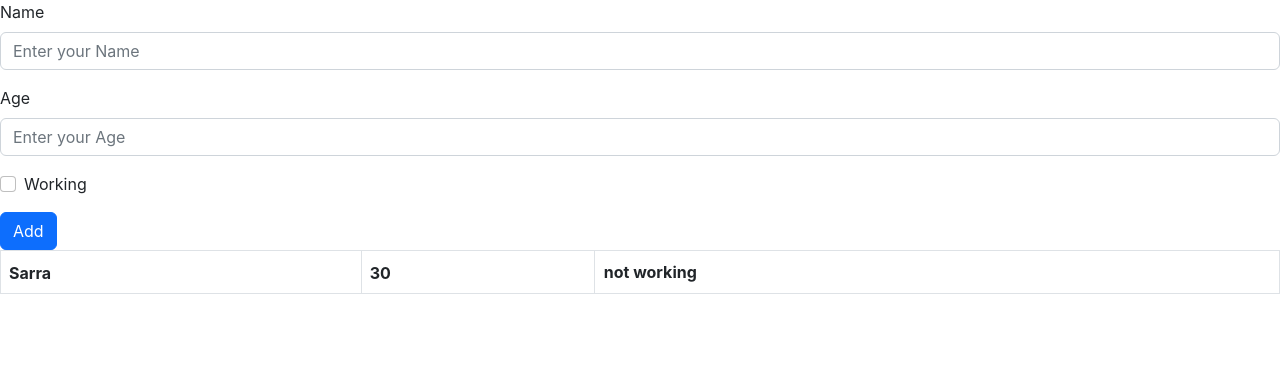
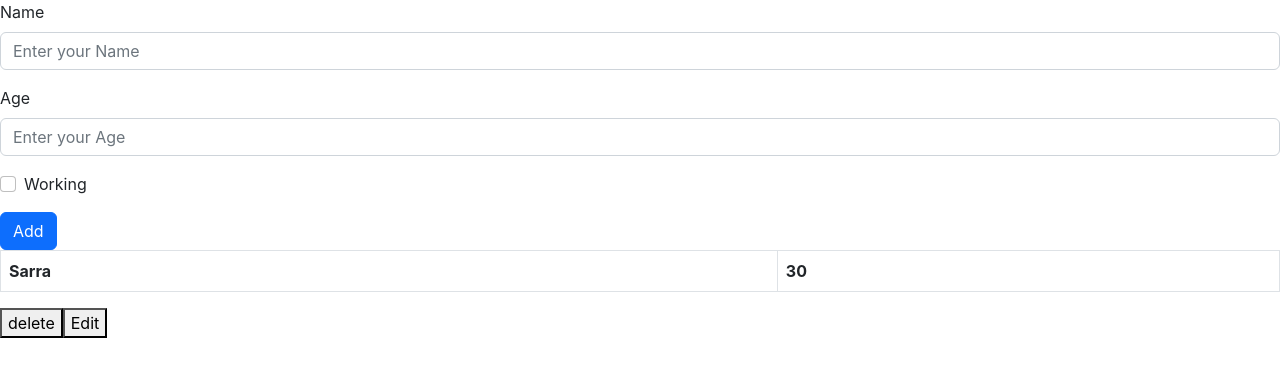
Before and after one commit to sarrabj/challengeredux, a React (Create React App) app: page / in a window 1280 px wide. Shown: the top 376 px of the page. Built offline with nearby package versions, Linux system fonts and the light colour scheme.

Commit message:
first commit

```diff
--- a/src/Actions/actionType.js
+++ b/src/Actions/actionType.js
@@ -1,2 +1,3 @@
 export const ADD="ADD"
 export const CHECK="CHECK"
+export const DELETE="DELETE"
--- a/src/Actions/actions.js
+++ b/src/Actions/actions.js
@@ -1,4 +1,4 @@
-import {ADD,CHECK} from './actionType'
+import {ADD,CHECK,DELETE} from './actionType'
 
 export const Add =(payload)=>{
 return{
@@ -11,3 +11,9 @@ type:CHECK,
 payload:id
     }
 }
+export const Delete =(id)=>{
+    return{
+type:DELETE,
+payload:id
+    }
+}
--- a/src/Components/AddUser.js
+++ b/src/Components/AddUser.js
@@ -19,7 +19,11 @@ const handleChange=(e)=>{
     const {name,value}=e.target;
     setUser({...user,[name]:value});
 }
+const handleadd=(e)=>{
+  e.preventDefault();
 
+  dispatch(Add(user))
+}
 
   return (
     <div>
@@ -42,7 +46,7 @@ const handleChange=(e)=>{
         <Form.Group className="mb-3" controlId="formBasicCheckbox">
         <Form.Check type="checkbox" label="Working" onClick={() => { dispatch(Check()) }}/>
         </Form.Group>
-        <Button variant="primary" type="submit" onClick={() => dispatch(Add(user))}>
+        <Button variant="primary" type="submit" onClick={handleadd}>
           Add
         </Button>
       </Form>
--- a/src/Components/ListUsers.js
+++ b/src/Components/ListUsers.js
@@ -1,15 +1,19 @@
 import React from 'react'
-
-import {useSelector} from 'react-redux'
+import {Delete} from '../Actions/actions'
+import {useSelector,useDispatch} from 'react-redux'
 import Userss from './Userss'
 
 const ListUsers = () => {
-
+  const dispatch=useDispatch()
     const initialState = useSelector(state => state.Reducer)
 
   return (
     <div>
-      {initialState.users.map(el=><div> <Userss el={el}/></div>)}
+      {initialState.users.map(el=><div> <Userss el={el}/>
+      <button onClick={() => dispatch(Delete(el.id)) }>delete</button>
+      <button>Edit</button>
+      </div>
+      )}
     </div>
 
   )}
--- a/src/Components/Userss.js
+++ b/src/Components/Userss.js
@@ -10,7 +10,7 @@ const Userss = ({el}) => {
         <tr>
           <th>{el.name}</th>
           <th>{el.age}</th>
-          <th>{el.isWorking? <th>working</th>: <th>not working</th>}</th>
+
         </tr>
       </thead>
 
--- a/src/Reducer/Reducer.js
+++ b/src/Reducer/Reducer.js
@@ -1,4 +1,4 @@
-import {ADD,CHECK} from '../Actions/actionType'
+import {ADD,CHECK,DELETE} from '../Actions/actionType'
 const initialState={
         users:[{id:"1",
         name:"Sarra",
@@ -18,6 +18,11 @@ const Reducer= (state=initialState,action)=>{
                     ...state,
                     users: [...state.users.map(el=>el.id ===action.payload?{...el,isWorking:!el.isWorking}:el
                         )]}
+                        case DELETE:
+                            return{...state,
+                                users:[...state.users.filter(el=>el.id !== action.payload)  ]
+
+                            }
                 default:
                     return state
         }
```
